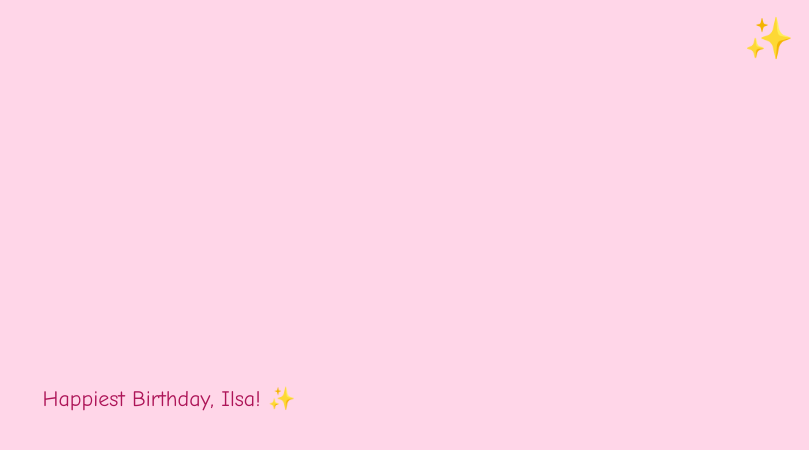
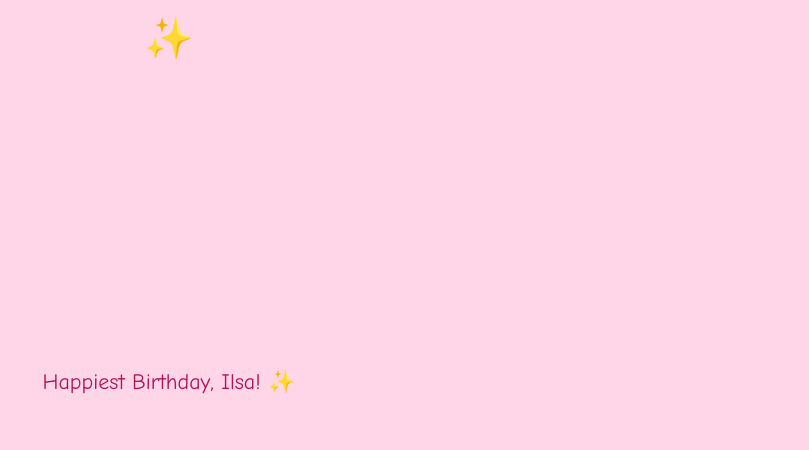
Before and after one commit to umarfarooq05615-cpu/Birthday, a plain HTML site: page index.html in a window 1280 px wide. Both pictures are taken after a click on the button "Click Here 🎁". Shown: the whole page, without its empty margins (471-1280 px from the left). Drawn offline with Linux system fonts and the light colour scheme.

Commit message:
Update index.html

```diff
--- a/index.html
+++ b/index.html
@@ -23,7 +23,8 @@
       font-size: 40px;
       position: fixed;
       top: 15px;
-      right: 15px;
+      left: 50%;
+      transform: translateX(-50%);
       z-index: 10;
     }
 
@@ -33,6 +34,7 @@
       margin: 30px;
       max-width: 90%;
       line-height: 1.6;
+      white-space: pre-wrap;
     }
 
     #startBtn {
@@ -76,7 +78,7 @@
       let i = 0;
       const interval = setInterval(() => {
         if (i < messages.length) {
-          msgDiv.textContent = messages[i];
+          msgDiv.innerHTML += messages[i] + "<br><br>";
           i++;
         } else {
           clearInterval(interval);
```
